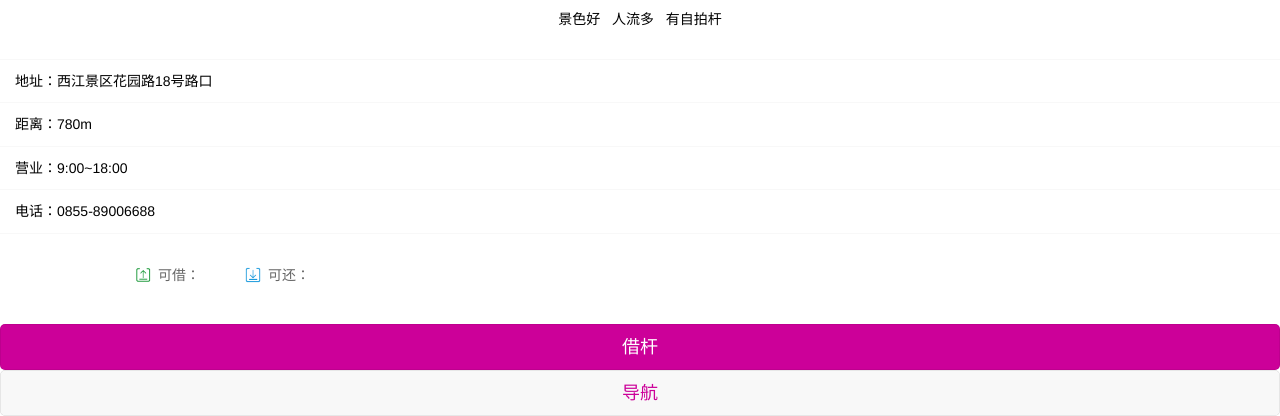
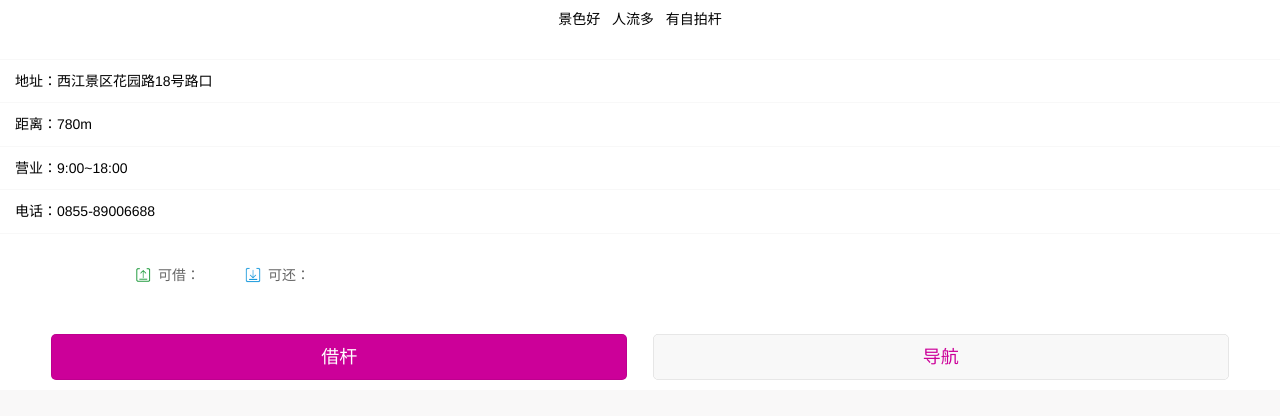
Before and after one commit to will-lzx/light, a Django app: template templates/weixin/cabinet_info.html in a window 1280 px wide. Shown: the part 671-1087 px from the top of the page. After the commit the page ends 1051 px from the top, so only its background shows below. Run offline with Django 3.2, Linux system fonts and the light colour scheme; the template is opened without the code that fills it: most values are stand-ins (such as "Sample title", 1, 10 or a date in 2020).

Commit message:
Merge branch 'master' of https://github.com/will-lzx/light
# Conflicts:
#	templates/weixin/nearby.html

```diff
--- a/templates/weixin/cabinet_info.html
+++ b/templates/weixin/cabinet_info.html
@@ -22,8 +22,8 @@
         <div class="jd_jh_w">可还：{{ can_return }}</div>
     </div>
 
-    <div class="jd_an"><a href="#" id="scanQRCode" class="weui-btn weui-btn_primary page__bd_spacing">借杆</a></div>
-    <div class="jd_an"><a href="/weixin/goto_cabinet/{{ cabinet_id }}/" id="nearby" class="weui-btn weui-btn_default  page__bd_spacing">导航</a></div>
+    <div class="jd_an_left"><a href="#" id="scanQRCode" class="weui-btn weui-btn_primary page__bd_spacing">借杆</a></div>
+    <div class="jd_an_right"><a href="/weixin/goto_cabinet/{{ cabinet_id }}/" id="nearby" class="weui-btn weui-btn_default  page__bd_spacing">导航</a></div>
 
 
 {% endblock %}
```
